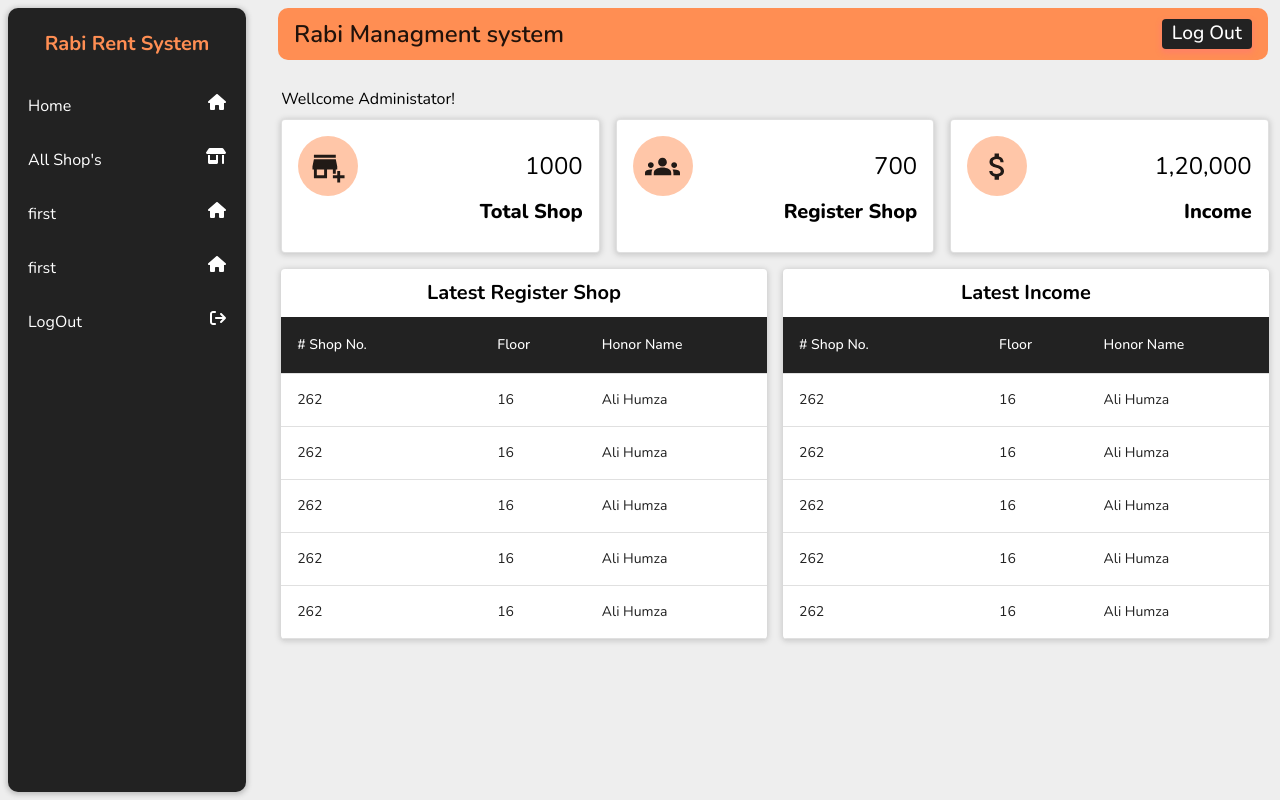
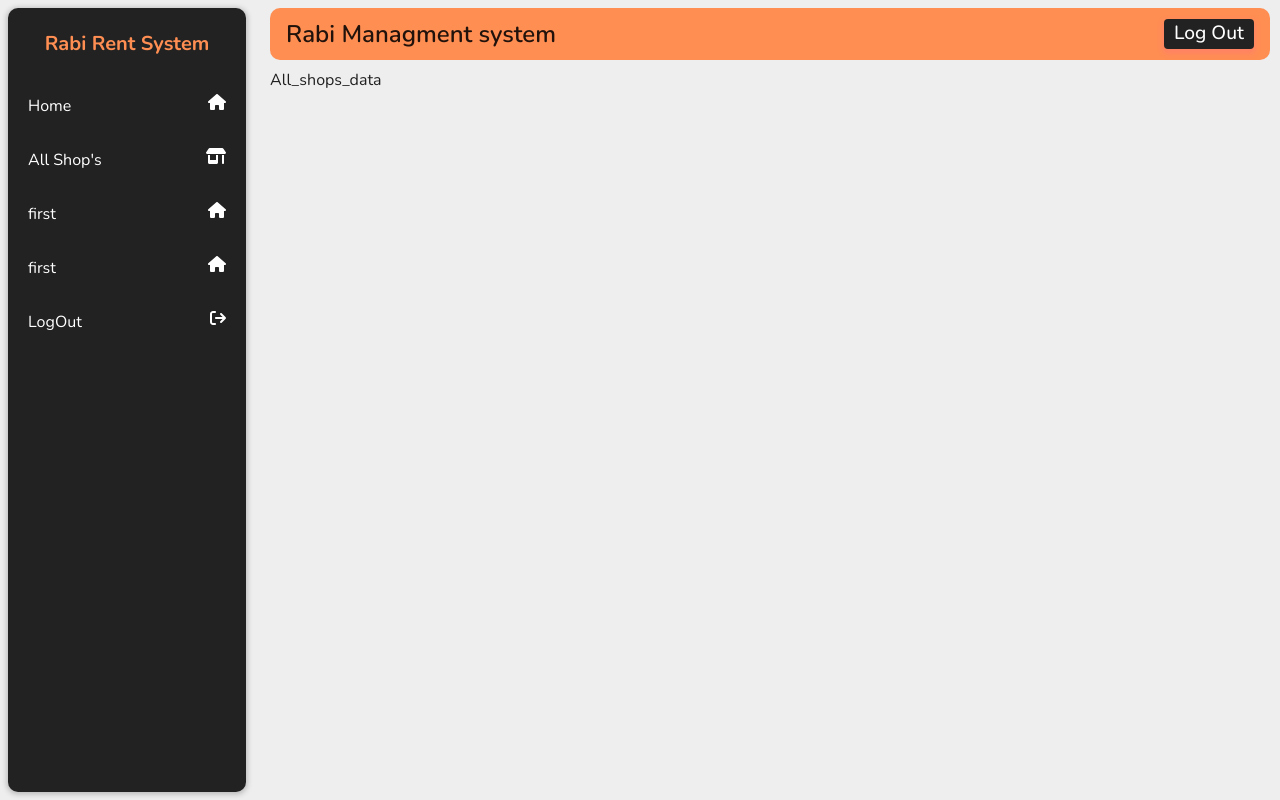
Before and after one commit to ProgrammingWithMudassar/Rabi_plaza_Managmenrt, a React (Vite) app: page /All_Shop_data in a window 1280 px wide. Built offline with nearby package versions, Linux system fonts and the light colour scheme.

Commit message:
update code

```diff
--- a/src/App.jsx
+++ b/src/App.jsx
@@ -1,7 +1,7 @@
 import React from 'react'
 import { Grid } from '@mui/material'
 import { Sidebar, AppbarContant } from './Components/index'
-import { Home } from './Pages/index'
+import { Home, All_shops_data } from './Pages/index'
 import { BrowserRouter as Router, Routes, Route } from 'react-router-dom'
 import PrivateRoutes from './Utils/PrivateRoutes'
 import './App.css'
@@ -21,7 +21,7 @@ const App = () => {
               {/* PrivateRoutes   */}
               <Route path='/' element={<PrivateRoutes />} >
                 <Route exact path='/' element={<Home />} />
-                <Route exact path='/All_Shop_data' element={<Home />} />
+                <Route exact path='/All_Shop_data' element={<All_shops_data />} />
               </Route>
             </Routes>
           </Grid>
--- a/src/Components/AppbarContant.jsx
+++ b/src/Components/AppbarContant.jsx
@@ -10,9 +10,9 @@ const AppbarContant = () => {
           display: "flex",
           justifyContent: "space-between",
           alignItems: "center",
-          width: "98%",
+          width: "99%",
           backgroundColor: "#FF8E53",
-          m: 1, px:2,py:1,
+          my: 1, px:2,py:1,
           borderRadius:"10px"
         }}
       >
--- a/src/Components/Style.css
+++ b/src/Components/Style.css
@@ -19,7 +19,7 @@
     color: white;
 }
 .sidebar__list li:hover {
-    background-color: #FF8E53;
+    background-color: #ffa06c;
     border-radius: 10px;
     padding: 10px;
     cursor: pointer;
--- /dev/null
+++ b/src/Pages/All_Shops/All_shops_data.jsx
@@ -0,0 +1,9 @@
+import React from 'react'
+
+const All_shops_data = () => {
+  return (
+    <div>All_shops_data</div>
+  )
+}
+
+export default All_shops_data
--- a/src/Pages/Home.jsx
+++ b/src/Pages/Home.jsx
@@ -8,7 +8,7 @@ const Home = () => {
 
   }
   return (
-    <Box sx={{ p: 1.4, width: '100%',overflow:'hidden' }}>
+    <Box sx={{ pr: 1, width: '100%',overflow:'hidden' }}>
       <HomeCard />
     </Box>
   )
--- a/src/Pages/index.js
+++ b/src/Pages/index.js
@@ -1,2 +1,3 @@
 export { default as Home} from './Home';
 export { default as Login} from './Login';
+export { default as All_shops_data} from './All_Shops/All_shops_data.jsx';
```
